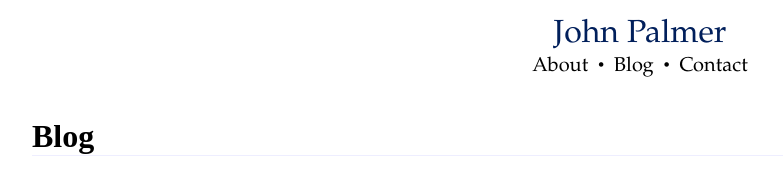
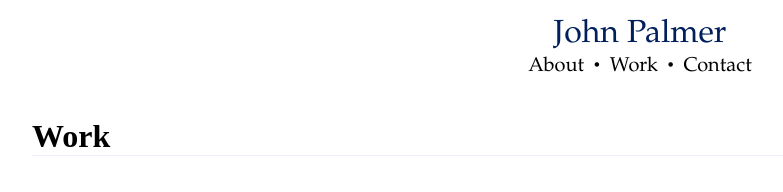
Before and after one commit to jdpalmer95/johndpalmer, a plain HTML site: page blog.html in a window 1280 px wide. Shown: the full height of the page, 0-783 px from the left. Drawn offline with Linux system fonts and the light colour scheme.

Commit message:
Add files via upload

```diff
--- a/blog.html
+++ b/blog.html
@@ -4,7 +4,7 @@
     <meta charset="UTF-8" />
     <meta name="viewport" content="width=device-width, initial-scale=1.0" />
     <link rel="stylesheet" href="./main.css" />
-    <title>Blog | John Palmer</title>
+    <title>Work | John Palmer</title>
   </head>
   <body>
     <nav>
@@ -12,13 +12,13 @@
       <div class="items">
         <a href="about">About</a>
         <p id="bubble">•</p>
-        <a href="blog">Blog</a>
+        <a href="work">Work</a>
         <p id="bubble">•</p>
         <a href="contact">Contact</a>
       </div>
     </nav>
     <div class="main">
-      <h1 class="headline">Blog</h1>
+      <h1 class="headline">Work</h1>
     </div>
   </body>
 </html>
```
